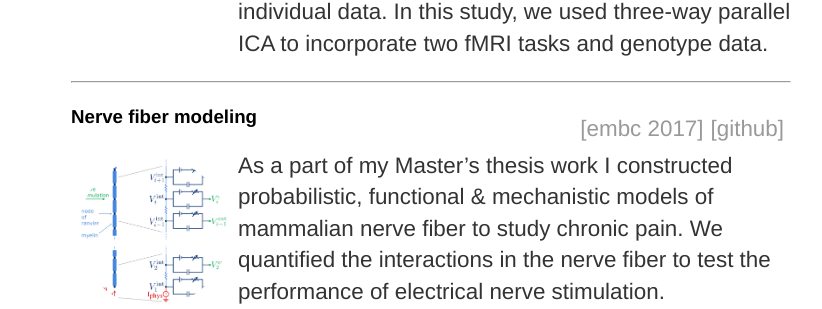
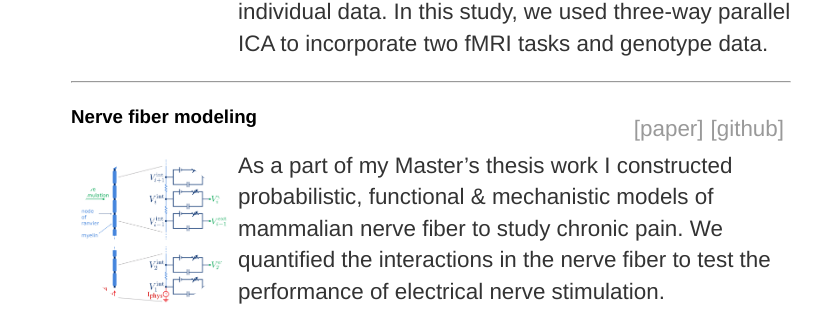
Before and after one commit to vjysd/vjysd.github.io, a Jekyll site: the page built from research/index.md, in a window 1280 px wide and 900 px high, scrolled down 667 px. Shown: the part 144-453 px from the top of the window, without its empty margins (209-1031 px from the left). Built offline with Jekyll 4.4.1, drawn with Linux system fonts in a browser that asks for light colours; comment, search, counter and statistics services are not loaded.

Commit message:
Fixed broken links

```diff
--- a/research/index.md
+++ b/research/index.md
@@ -33,7 +33,7 @@
 
 > ---
 
-> {% include bracket-link.md text="github" exturl="https://github.com" url="/vjysd/nerve-fiber-modeling" %} {% include bracket-link.md text="embc 2017" exturl="https://doi.org" url="/10.1109/EMBC.2017.8037701" %}
+> {% include bracket-link.md text="github" exturl="https://github.com" url="/vjysd/nerve-fiber-modeling" %} {% include bracket-link.md text="paper" exturl="https://doi.org" url="/10.1109/EMBC.2017.8037701" %}
 
 > ### Nerve fiber modeling
 > {% include project-stub.md
@@ -47,7 +47,7 @@
 
 > ---
 
-> {% include bracket-link.md text="github" exturl="https://github.com" url="/vjysd/goal-directed-sensorimotor-transformations" %} {% include bracket-link.md text="paper" exturl="http://neurophotonics.spiedigitallibrary.org" url="/article.aspx?articleid=2588714" %} {% include bracket-link.md text="poster" exturl="" url="/assets/files/poster.pdf" %}
+> {% include bracket-link.md text="github" exturl="https://github.com" url="/vjysd/goal-directed-sensorimotor-transformation" %} {% include bracket-link.md text="paper" exturl="http://neurophotonics.spiedigitallibrary.org" url="/article.aspx?articleid=2588714" %} {% include bracket-link.md text="poster" exturl="" url="/assets/files/poster.pdf" %}
 
 > ### Goal directed sensorimotor transformations
 > {% include project-stub.md
@@ -107,7 +107,7 @@
 
 > ---
 
-> {% include bracket-link.md text="documentation" exturl="" url="/assets/files/elisa_doc.pdf" %} {% include bracket-link.md text="poster" exturl="" url="/assets/files/erg_poster.pdf" %}
+> {% include bracket-link.md text="documentation" exturl="" url="/assets/files/erg.pdf" %} {% include bracket-link.md text="poster" exturl="" url="/assets/files/erg_poster.pdf" %}
 
 > ### Electrophysiology of human eye
 > {% include project-stub.md
```
